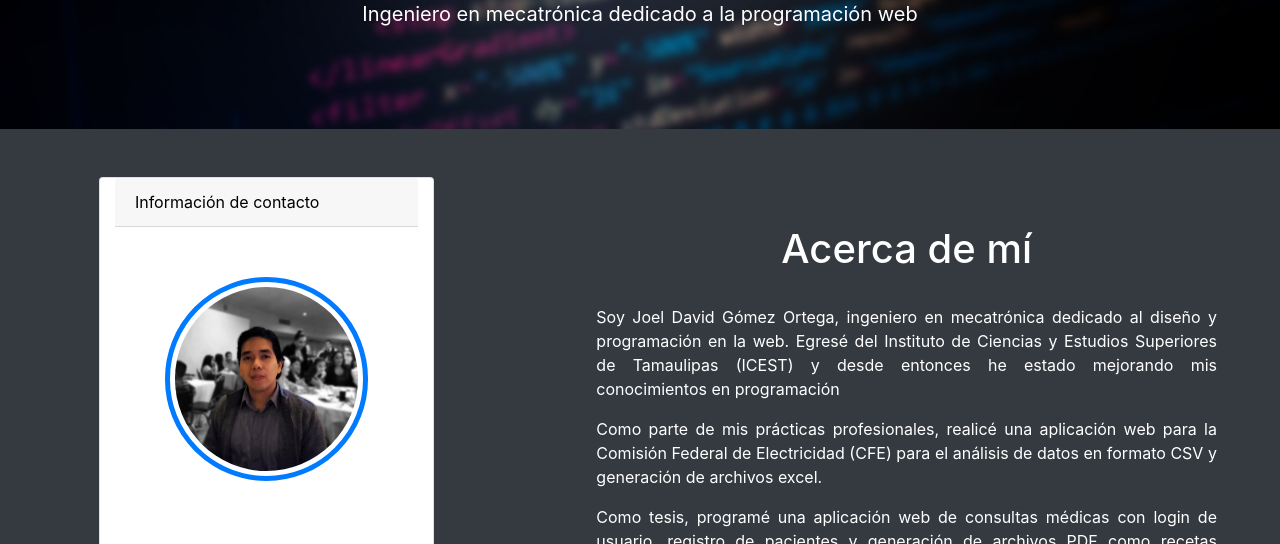
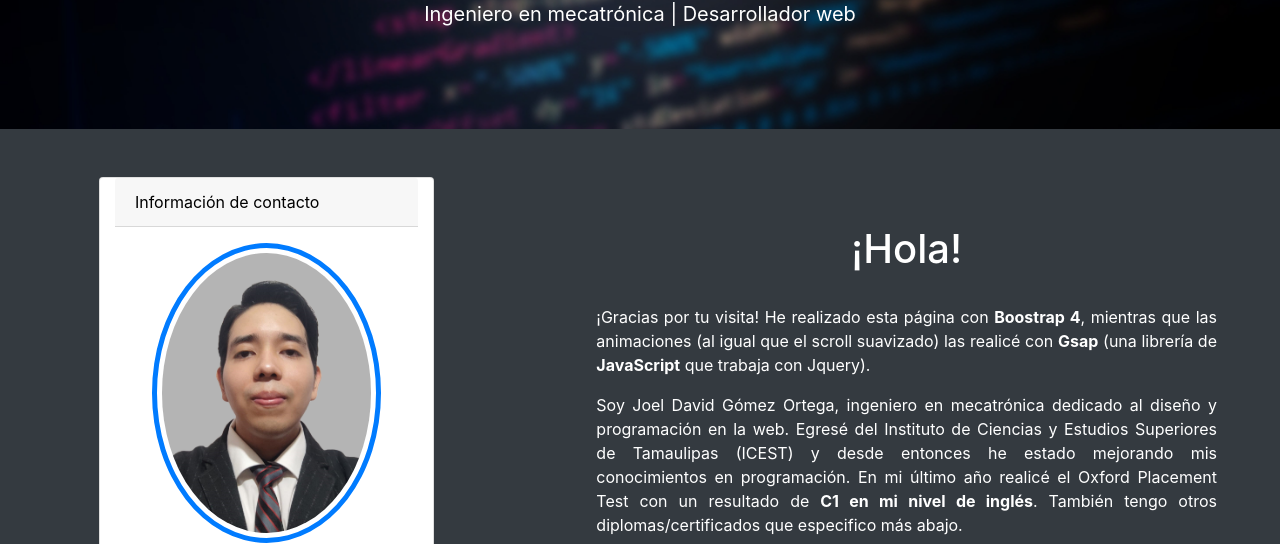
Before and after one commit to Davel99/curriculum, a plain HTML site: page index.html in a window 1280 px wide. Shown: the part 551-1095 px from the top of the page. Drawn offline with nearby package versions, Linux system fonts and the light colour scheme.

Commit message:
Actualizadas foto y descripcion de la pagina

```diff
--- a/index.html
+++ b/index.html
@@ -47,7 +47,7 @@
                     <img class="icon" src="./assets/svg/programadorV2.svg" alt="">
                 </div>
                 <div class="nombre text-white">Joel David <br>Gómez Ortega</div>
-                <div class="titulo text-white">Ingeniero en mecatrónica dedicado a la programación web</div>
+                <div class="titulo text-white">Ingeniero en mecatrónica | Desarrollador web </div>
             </section>
         </section>
 
@@ -55,8 +55,8 @@
             <div class="row">
                 <div class="d-flex justify-content-center col-md-5">
                     <div class="card tarjeta-presentacion col-md-8">
-                        <div class="card-header">Información de contacto</div>
-                        <img class="card-img-to profile-pic" src="./assets/images/perfil.jpg" alt="">
+                        <div class="card-header mb-3">Información de contacto</div>
+                        <img class="card-img-to profile-pic m-auto" src="./assets/images/perfil2.png" alt="">
                         <div class="card-body">
                             <h3 class="card-title">
                                 Joel David <br>
@@ -126,23 +126,26 @@
                 <div class="container col-md-7 p-5">
 
                     <div class="container text-white">
-                        <h1 class="text-center">Acerca de mí</h1>
+                        <h1 class="text-center">¡Hola!</h1>
                         <br>
+                        <p>
+                            ¡Gracias por tu visita! He realizado esta página con <b>Boostrap 4</b>, mientras que las animaciones (al igual que el scroll suavizado)
+                            las realicé con <b>Gsap</b> (una librería de <b>JavaScript</b> que trabaja con Jquery).
+                        </p>
                         <p>
                             Soy Joel David Gómez Ortega, ingeniero en mecatrónica dedicado al diseño
                             y programación en la web. Egresé del Instituto de Ciencias y Estudios Superiores de
-                            Tamaulipas
-                            (ICEST) y desde entonces he estado mejorando mis conocimientos en programación
+                            Tamaulipas (ICEST) y desde entonces he estado mejorando mis conocimientos en programación. En mi último año
+                            realicé el Oxford Placement Test con un resultado de <b>C1 en mi nivel de inglés</b>. También tengo otros diplomas/certificados que especifico más abajo.
                         </p>
                         <p>
                             Como parte de mis prácticas profesionales, realicé una aplicación web para la Comisión
-                            Federal
-                            de Electricidad (CFE) para el análisis de datos en formato CSV y generación de archivos
+                            Federal de Electricidad (CFE) para el análisis de datos en formato CSV y generación de archivos
                             excel.
                         </p>
                         <p>
                             Como tesis, programé una aplicación web de consultas médicas con login de usuario, registro
-                            de pacientes y generación de archivos PDF como recetas médicas utilizando el lenguaje PHP.
+                            de pacientes y generación de archivos PDF como recetas médicas utilizando el <b>lenguaje PHP</b>.
                         </p>
                         <p>
                             Más abajo publicaré más información sobre mi experiencia.
--- a/styles/main.css
+++ b/styles/main.css
@@ -72,6 +72,7 @@
 .profile-pic{
     border-radius: 50%;
     max-width: 300px;
+    max-height: 300px;
     margin: 50px;
     padding: 5px;
     border: 5px solid #007bff
```
Also changed, not shown: assets/images/perfil2.png (added).
